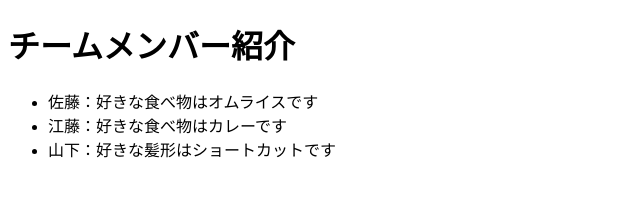
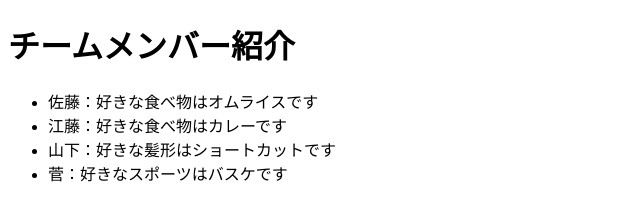
Before and after one commit to sato2401384/php-19, a plain HTML site: page index.html in a window 1280 px wide. Shown: the whole page, without its empty margins (0-640 px from the left). Drawn offline with Linux system fonts and the light colour scheme.

Commit message:
sugadesu

```diff
--- a/index.html
+++ b/index.html
@@ -12,6 +12,7 @@
         <li>佐藤：好きな食べ物はオムライスです</li>
         <li>江藤：好きな食べ物はカレーです</li>
         <li>山下：好きな髪形はショートカットです</li>
+        <li>菅：好きなスポーツはバスケです</li>
     </ul>
 </body>
 
```
